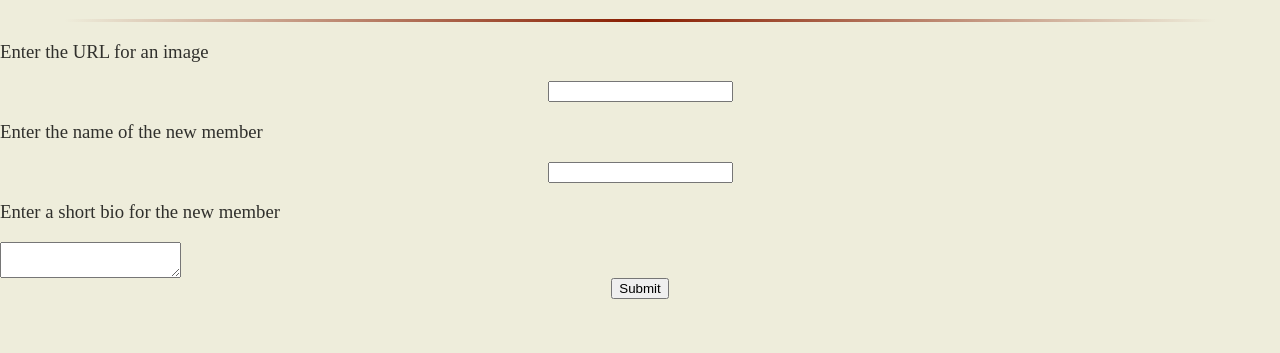
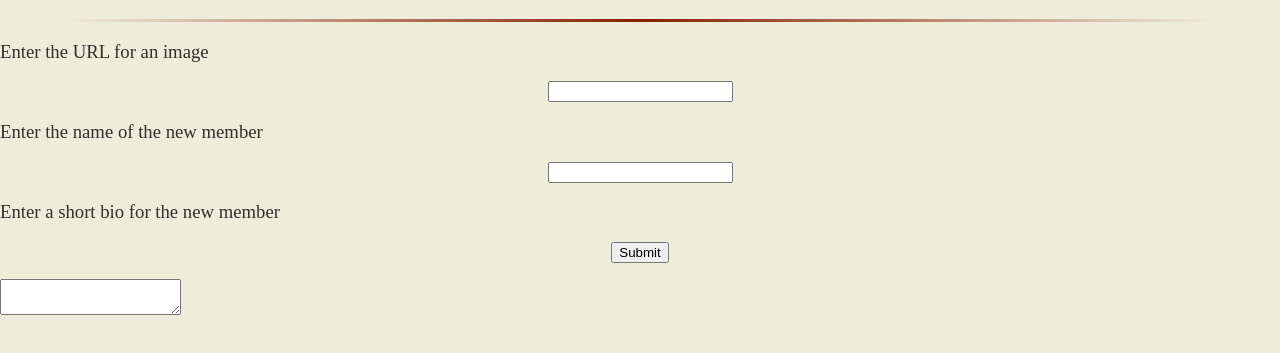
Before and after one commit to dnavon2557/T86, a website: page edit.html in a window 1280 px wide. Shown: the part 169-522 px from the top of the page. Drawn offline with Linux system fonts and the light colour scheme.

Commit message:
changed formid and moved textarea outside of form

```diff
--- a/edit.html
+++ b/edit.html
@@ -15,16 +15,17 @@
 	</div>
 	<div class="divider"></div>
 	<h1>Add Members</h1>
-	<form id="Add Members" method="post" action="http://t86.herokuapp.com/addMember">
+	<form id="addMembers" method="post" action="http://t86.herokuapp.com/addMember">
 		<div class="divider"></div>
 		<h3>Enter the URL for an image</h3>
 		<input type="text" name="member_image_url">
 		<h3>Enter the name of the new member</h3>
 		<input type="text" name="member_name">
 		<h3>Enter a short bio for the new member</h3>
-		<textarea name="member_bio"></textarea>
+
 		<input type="submit" value="Submit">
 	</form>
+	<textarea name="member_bio" form="addMembers"></textarea>
 
 </body>
 </html>
```
